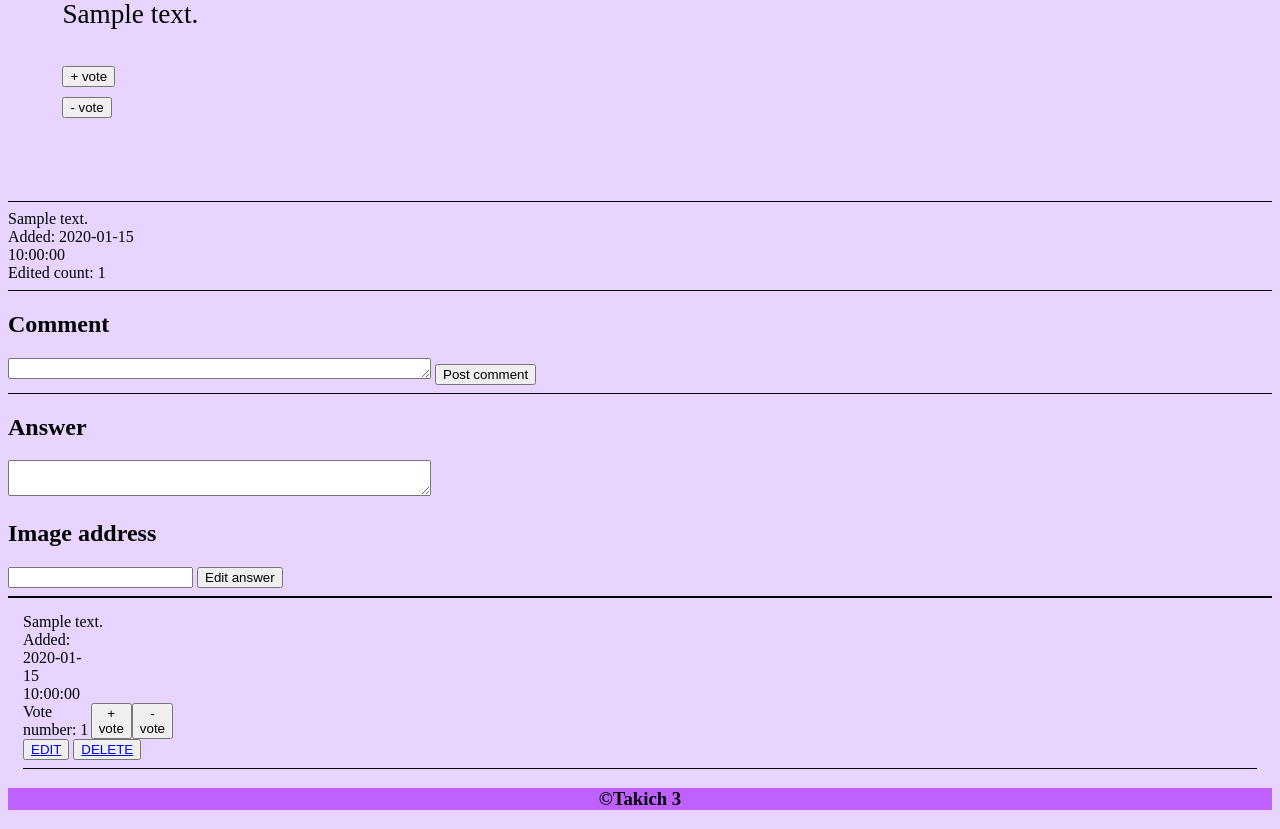
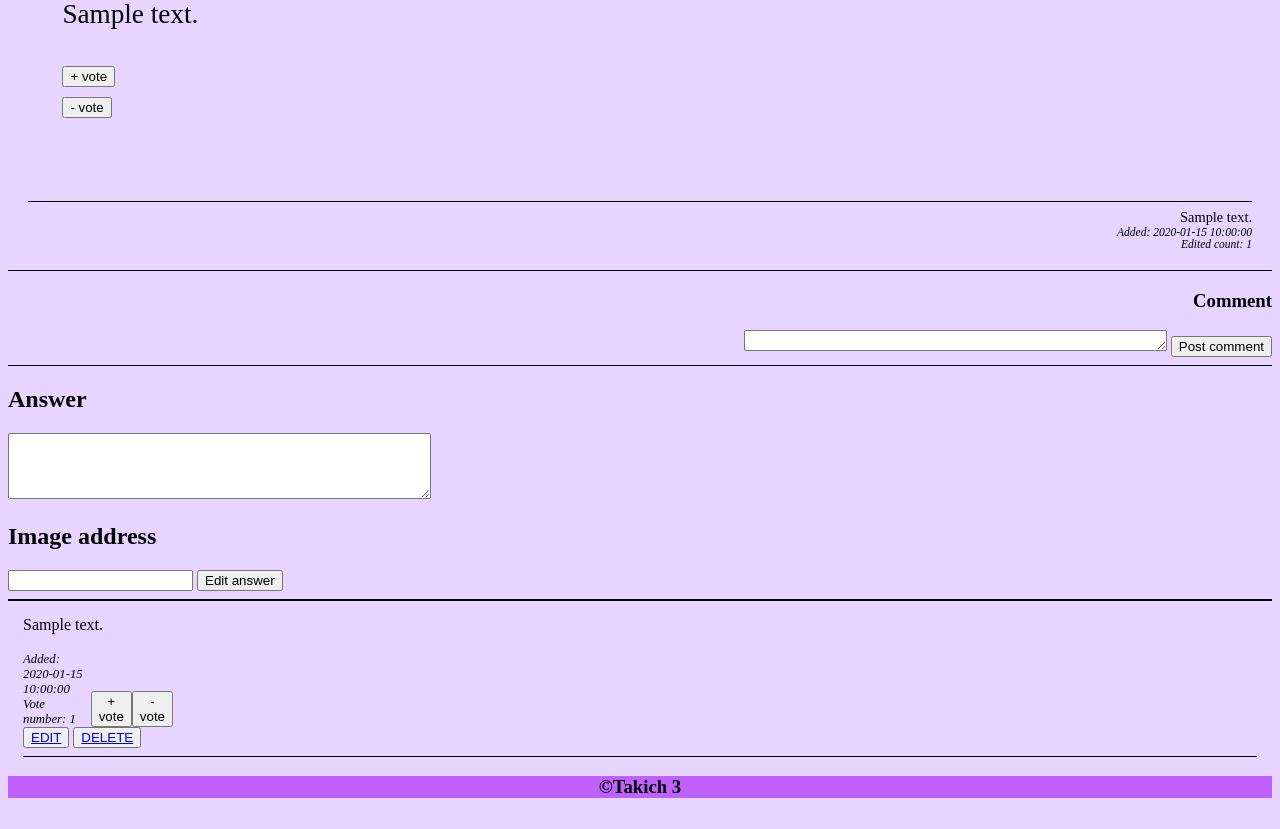
Before and after one commit to grzban/AskMate3, a Flask app: page /question/1?answer_id=1 in a window 1280 px wide. Shown: the part 299-1128 px from the top of the page. After the commit the page ends 1097 px from the top, so only its background shows below. Run offline with Flask 2, Linux system fonts and the light colour scheme; a database or web service that is not in the repository returns one stand-in record (values such as "Sample title"); some libraries are stand-ins or nearby versions.

Commit message:
text style and align comments and data answer in css

```diff
--- a/static/style.css
+++ b/static/style.css
@@ -136,4 +136,23 @@ h2 * {
     align-items: flex-end;
     display: flex;
     width: 150px;
+    font-size: 0.8em;
+    font-style: italic;
 }
+
+/* COMMENT */
+.comment {
+    text-align: right;
+    margin: 20px;
+    font-size: 0.9em;
+}
+
+.comment_data {
+    text-align: right;
+    font-size: 0.8em;
+    font-style: italic;
+}
+
+.add_comment {
+    text-align: right;
+}
--- a/templates/question.html
+++ b/templates/question.html
@@ -42,12 +42,11 @@
                 {{ comment.message }}
             </div>
 
-            <nav class="answer_data">
+            <nav  class="comment_data">
                 Added: {{ comment.submission_time}}
                 <br>
                 Edited count: {{comment.edited_count}}
             </nav>
-
 
 
 
@@ -60,13 +59,13 @@
         <div class="add_comment">
             {% if coment_id %}
             <form action="{{ url_for('edit_coment', question_id=question_id, comment_id=coment_id) }}" method="POST">
-                    <h2>Comment</h2>
+                    <h3>Comment</h3>
                     <textarea name="message" rows="1" cols="50" class="input"></textarea>
                     <button type="submit">Edit comment</button>
             </form>
             {% else %}
             <form action="{{ url_for('post_comment', question_id=question_id) }}" method="POST">
-                    <h2>Comment</h2>
+                    <h3>Comment</h3>
                     <textarea name="message" rows="1" cols="50" class="input"></textarea>
                     <button type="submit">Post comment</button>
             </form>
@@ -84,7 +83,7 @@
             {% if answer_id %}
             <form action="{{ url_for('edit_answer', question_id=question_id, answer_id=answer_id) }}" method="POST">
                     <h2>Answer</h2>
-                    <textarea name="message" rows="2" cols="50" class="input"></textarea>
+                    <textarea name="message" rows="4" cols="50" class="input"></textarea>
                     <h2>Image address</h2>
                     <input type="text" name="image" class="input">
                     <button type="submit">Edit answer</button>
@@ -92,7 +91,7 @@
             {% else %}
             <form action="{{ url_for('post_answer', question_id=question_id) }}" method="POST">
                     <h2>Answer</h2>
-                    <textarea name="message" rows="2" cols="50" class="input"></textarea>
+                    <textarea name="message" rows="4" cols="50" class="input"></textarea>
                     <h2>Image address</h2>
                     <input type="text" name="image" class="input">
                     <button type="submit">Post answer</button>
@@ -108,7 +107,7 @@
             <div>
                 {{ answer.message }}
             </div>
-
+            <br>
             <nav class="answer_data">
                 Added: {{ answer.submission_time}}
                 <br>
```
